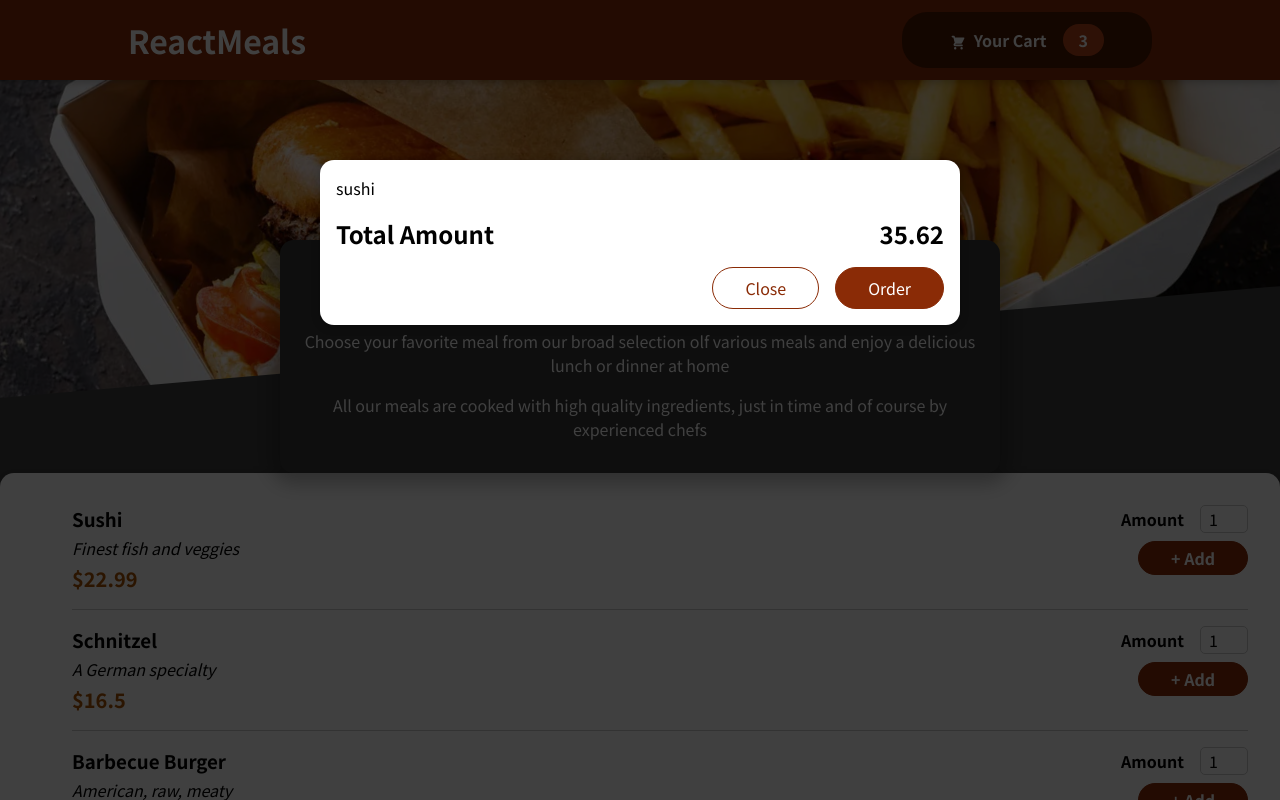
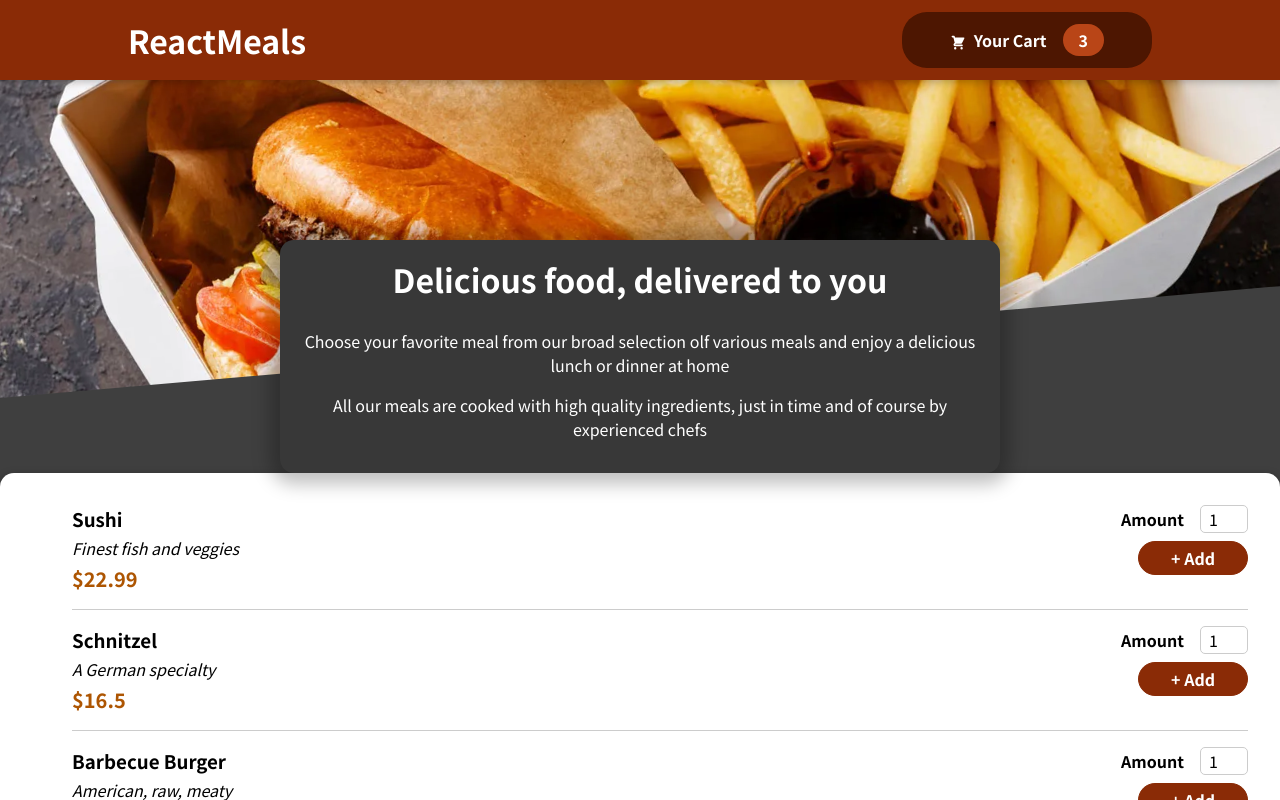
Before and after one commit to Presho99/food-app, a React (Create React App) app: page / in a window 1280 px wide. Shown: the top 800 px of the page. Built offline with nearby package versions, Linux system fonts and the light colour scheme.

Commit message:
Manage cart and modal state

```diff
--- a/src/App.js
+++ b/src/App.js
@@ -4,11 +4,18 @@ import Meals from "./components/Meals/Meals";
 import Cart from "./components/Cart/Cart";
 
 function App() {
-  const [cartIsShown, setCartIsShown] = useState("false")
+  const [cartIsShown, setCartIsShown] = useState(false)
+
+  const showCartHandler = ()=> {
+    setCartIsShown(true)
+  }
+  const hideCartHandler = () => {
+    setCartIsShown(false)
+  }
   return (
     <Fragment>
-      <Cart/>
-     <Header/>
+      {cartIsShown && <Cart onClose={hideCartHandler}/>}
+     <Header onShowCart = {showCartHandler}/>
      <main>
     <Meals/>
      </main>
--- a/src/components/Cart/Cart.js
+++ b/src/components/Cart/Cart.js
@@ -11,7 +11,7 @@ function Cart(props) {
     </ul>
   );
   return (
-    <Modal>
+    <Modal onClose={props.onClose}>
 
         {cartItems}
 
@@ -21,7 +21,7 @@ function Cart(props) {
         </div>
 
         <div className={classes.actions}>
-          <button className={classes["button--alt"]}>Close</button>
+          <button className={classes["button--alt"]} onClick={props.onClose}>Close</button>
           <button className={classes.button}>Order</button>
         </div>
 
--- a/src/components/Layout/Header.js
+++ b/src/components/Layout/Header.js
@@ -8,7 +8,7 @@ const Header = (props) => {
     <React.Fragment>
       <header className={classes.header}>
         <h1>ReactMeals</h1>
-        <HeaderCartButton />
+        <HeaderCartButton onClick={props.onShowCart}/>
       </header>
       <div className={classes["main-image"]}>
         <img src={mealsImage} alt="Table full of food" />
--- a/src/components/Layout/HeaderCartButton.js
+++ b/src/components/Layout/HeaderCartButton.js
@@ -4,7 +4,7 @@ import classes from './HeaderCartButton.module.css'
 
 function HeaderCartButton(props) {
   return (
-   <button className={classes.button}>
+   <button className={classes.button} onClick={props.onClick}>
        <span className={classes.icon}>
            <CartIcon/>
        </span>
--- a/src/components/UI/Modal.js
+++ b/src/components/UI/Modal.js
@@ -3,7 +3,7 @@ import classes from "./Modal.module.css";
 import ReactDOM from "react-dom";
 
 const Backdrop = (props) => {
-  return <div className={classes.backdrop}></div>;
+  return <div className={classes.backdrop} onClick={props.onClose}></div>;
 };
 
 const ModalOverlay = (props) => {
@@ -19,7 +19,7 @@ const portalElement = document.getElementById("overlays");
 function Modal(props) {
   return (
     <Fragment>
-      {ReactDOM.createPortal(<Backdrop />, portalElement)}
+      {ReactDOM.createPortal(<Backdrop onClose={props.onClose}/>, portalElement)}
       {ReactDOM.createPortal(
         <ModalOverlay>{props.children}</ModalOverlay>,
         portalElement
```
